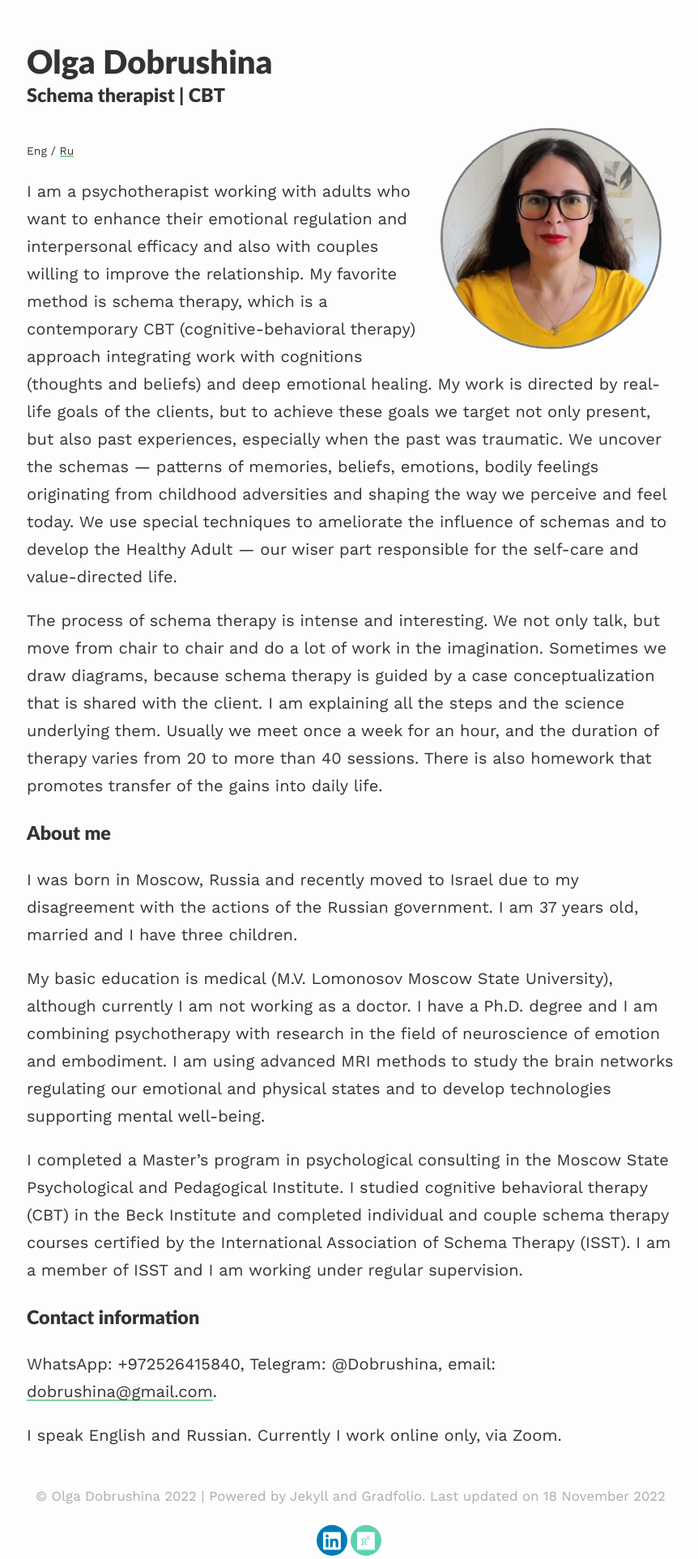
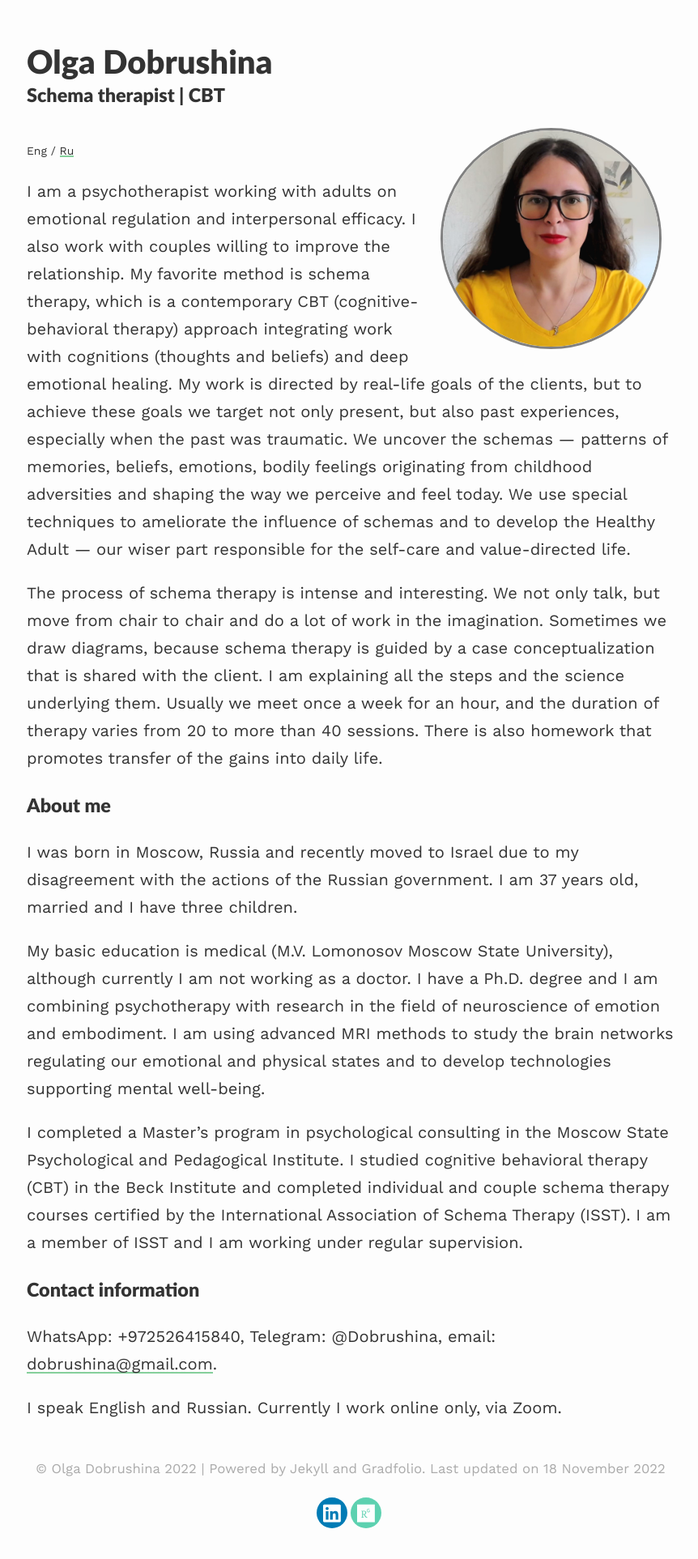
Before and after one commit to dobrushina/dobrushina.github.io, a Jekyll site: the page built from index.md, in a window 1280 px wide. Shown: the whole page at 81% size, without its empty margins (207-1069 px from the left). Built offline with Jekyll 4.4.1, drawn with Linux system fonts in a browser that asks for light colours; nearby versions of some CDN libraries; after the commit the page ends 1891 px from its top, so only the background shows below that.

Commit message:
Update index.md

```diff
--- a/index.md
+++ b/index.md
@@ -10,7 +10,7 @@ published: true
 <sub><sub>Eng / [Ru](Russian.md)</sub></sub>
 
 
-I am a psychotherapist working with adults who want to enhance their emotional regulation and interpersonal efficacy and also with couples willing to improve the relationship. My favorite method is schema therapy, which is a contemporary CBT (cognitive-behavioral therapy) approach integrating work with cognitions (thoughts and beliefs) and deep emotional healing. My work is directed by real-life goals of the clients, but to achieve these goals we target not only present, but also past experiences, especially when the past was traumatic. We uncover the schemas&nbsp;— patterns of memories, beliefs, emotions, bodily feelings originating from childhood adversities and shaping the way we perceive and feel today. We use special techniques to ameliorate the influence of schemas and to develop the Healthy Adult&nbsp;— our wiser part responsible for the self-care and value-directed life.
+I am a psychotherapist working with adults on emotional regulation and interpersonal efficacy. I also work with couples willing to improve the relationship. My favorite method is schema therapy, which is a contemporary CBT (cognitive-behavioral therapy) approach integrating work with cognitions (thoughts and beliefs) and deep emotional healing. My work is directed by real-life goals of the clients, but to achieve these goals we target not only present, but also past experiences, especially when the past was traumatic. We uncover the schemas&nbsp;— patterns of memories, beliefs, emotions, bodily feelings originating from childhood adversities and shaping the way we perceive and feel today. We use special techniques to ameliorate the influence of schemas and to develop the Healthy Adult&nbsp;— our wiser part responsible for the self-care and value-directed life.
 
 The process of schema therapy is intense and interesting. We not only talk, but move from chair to chair and do a lot of work in the imagination. Sometimes we draw diagrams, because schema therapy is guided by a case conceptualization that is shared with the client. I am explaining all the steps and the science underlying them.  Usually we meet once a week for an hour, and the duration of therapy varies from 20 to more than 40 sessions. There is also homework that promotes transfer of the gains into daily life.
 
```
